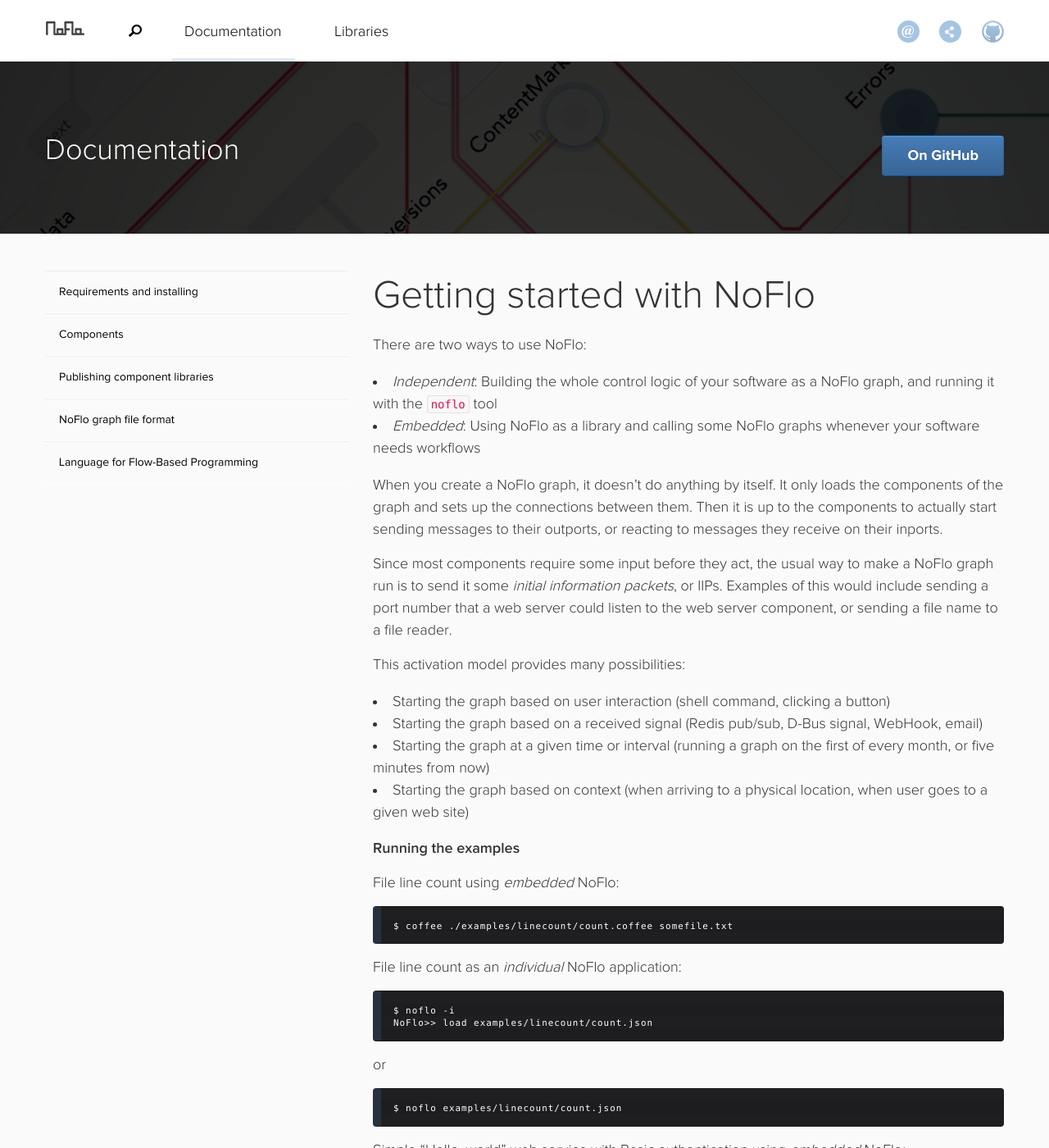
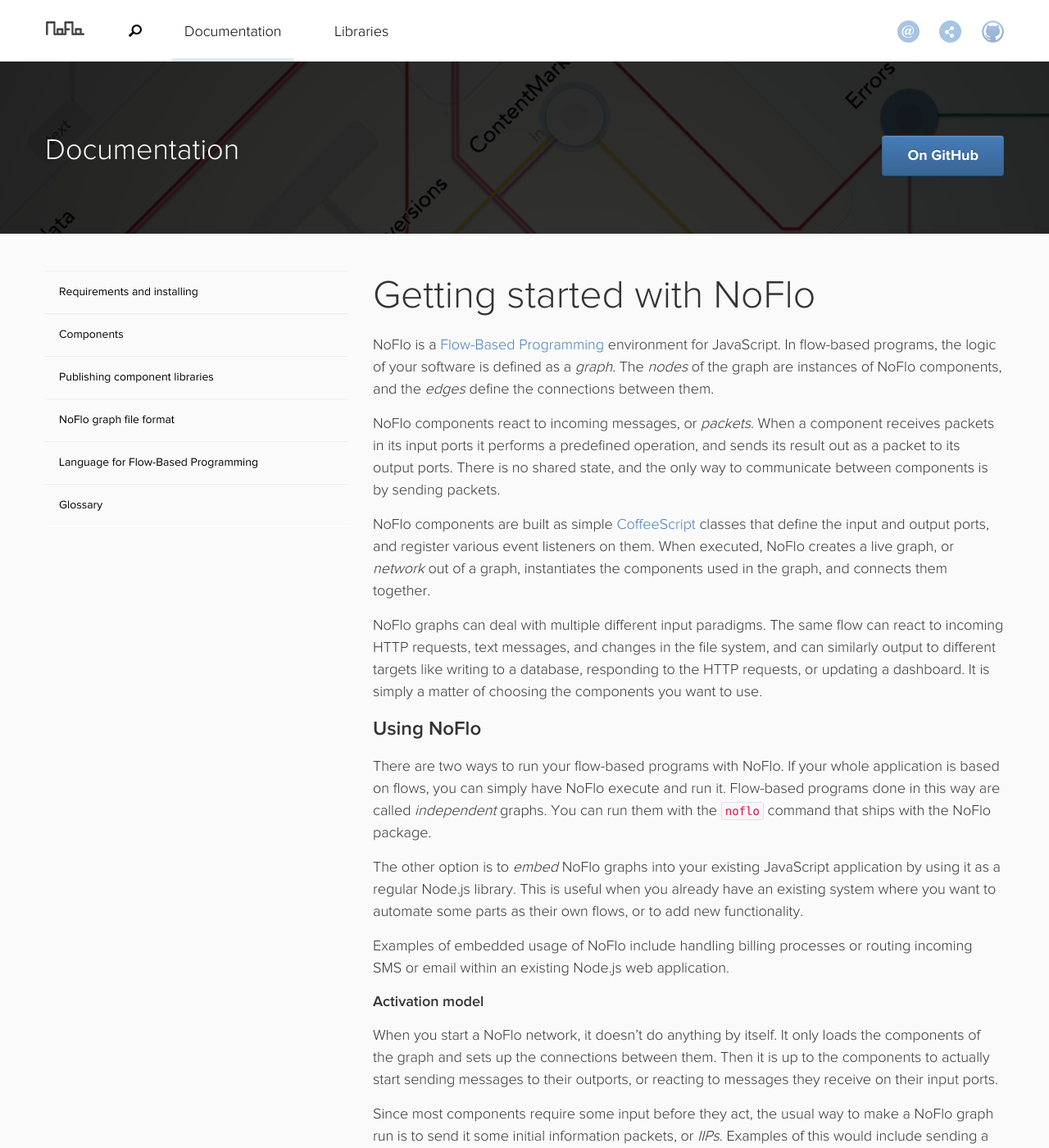
Before and after one commit to noflo/noflo.github.io, a Jekyll site: the page built from documentation/index.md, in a window 1280 px wide and 1400 px high. Shown: the whole window at 82% size. Built offline with Jekyll 4.4.1, drawn with Linux system fonts in a browser that asks for light colours; nearby versions of some CDN libraries; Markdown is read by kramdown in place of the engine named in the settings; some of the changed text lies outside the part shown.

Commit message:
Updated Getting Started guide

```diff
--- /dev/null
+++ b/documentation/_posts/2013-07-08-glossary.md
@@ -0,0 +1,15 @@
+---
+layout: documentation
+title: Glossary
+categories:
+ - documentation
+---
+* Component: individual, pluggable and reusable piece of software. In this case a NoFlo-compatible CommonJS module
+* Component Library: an NPM module providing a set of components for a particular domain (for example, *noflo-fs* for file operations components)
+* Graph: the control logic of a FBP application, can be either in programmatical or file format
+* Inport: inbound port of a component
+* Network: collection of processes connected by sockets. A running version of a graph
+* Outport: outbound port of a component
+* Process: an instance of a component that is running as part of a graph (also known as Node in non-live graphs)
+* Connection: connection between an outport of a Process, and inport of another Process (also known as Edge in non-live graphs)
+* Initial Information Packet: predefined data packet sent to a defined inport of a Process
--- a/documentation/index.md
+++ b/documentation/index.md
@@ -4,51 +4,127 @@ title: Getting started with NoFlo
 categories:
  - documentation
 ---
-There are two ways to use NoFlo:
+NoFlo is a [Flow-Based Programming](http://en.wikipedia.org/wiki/Flow-based_programming) environment for JavaScript. In flow-based programs, the logic of your software is defined as a *graph*. The *nodes* of the graph are instances of NoFlo components, and the *edges* define the connections between them.
 
-* _Independent_: Building the whole control logic of your software as a NoFlo graph, and running it with the `noflo` tool
-* _Embedded_: Using NoFlo as a library and calling some NoFlo graphs whenever your software needs workflows
+NoFlo components react to incoming messages, or *packets*. When a component receives packets in its input ports it performs a predefined operation, and sends its result out as a packet to its output ports. There is no shared state, and the only way to communicate between components is by sending packets.
 
-When you create a NoFlo graph, it doesn't do anything by itself. It only loads the components of the graph and sets up the connections between them. Then it is up to the components to actually start sending messages to their outports, or reacting to messages they receive on their inports.
+NoFlo components are built as simple [CoffeeScript](http://coffeescript.org/) classes that define the input and output ports, and register various event listeners on them. When executed, NoFlo creates a live graph, or *network* out of a graph, instantiates the components used in the graph, and connects them together.
 
-Since most components require some input before they act, the usual way to make a NoFlo graph run is to send it some _initial information packets_, or IIPs. Examples of this would include sending a port number that a web server could listen to the web server component, or sending a file name to a file reader.
+NoFlo graphs can deal with multiple different input paradigms. The same flow can react to incoming HTTP requests, text messages, and changes in the file system, and can similarly output to different targets like writing to a database, responding to the HTTP requests, or updating a dashboard. It is simply a matter of choosing the components you want to use.
+
+## Using NoFlo
+
+There are two ways to run your flow-based programs with NoFlo. If your whole application is based on flows, you can simply have NoFlo execute and run it. Flow-based programs done in this way are called *independent* graphs. You can run them with the `noflo` command that ships with the NoFlo package.
+
+The other option is to *embed* NoFlo graphs into your existing JavaScript application by using it as a regular Node.js library. This is useful when you already have an existing system where you want to automate some parts as their own flows, or to add new functionality.
+
+Examples of embedded usage of NoFlo include handling billing processes or routing incoming SMS or email within an existing Node.js web application.
+
+### Activation model
+
+When you start a NoFlo network, it doesn't do anything by itself. It only loads the components of the graph and sets up the connections between them. Then it is up to the components to actually start sending messages to their outports, or reacting to messages they receive on their input ports.
+
+Since most components require some input before they act, the usual way to make a NoFlo graph run is to send it some initial information packets, or *IIPs*. Examples of this would include sending a port number that a web server could listen to the web server component, or sending a file name to a file reader.
 
 This activation model provides many possibilities:
 
-* Starting the graph based on user interaction (shell command, clicking a button)
-* Starting the graph based on a received signal (Redis pub/sub, D-Bus signal, WebHook, email)
-* Starting the graph at a given time or interval (running a graph on the first of every month, or five minutes from now)
-* Starting the graph based on context (when arriving to a physical location, when user goes to a given web site)
+* Starting a flow based on user interaction (shell command, clicking a button)
+* Starting a flow based on a received signal (Redis pub/sub, D-Bus signal, WebHook, email)
+* Starting a flow at a given time or interval (running a graph on the first of every month, or five minutes from now)
+* Starting a flow based on context (when arriving to a physical location, when user goes to a given web site)
 
-### Running the examples
+## Creating a NoFlo project
 
-File line count using _embedded_ NoFlo:
+NoFlo projects are created in the same way as any other Node.js project would. To get started, you need a working installation of [Node.js](http://nodejs.org/) (version 0.8 or later), and the [NPM](https://npmjs.org/) package manager that comes with it.
 
-    $ coffee ./examples/linecount/count.coffee somefile.txt
+You can test that your Node.js installation works by running:
 
-File line count as an _individual_ NoFlo application:
+    $ npm -v
 
-    $ noflo -i
-    NoFlo>> load examples/linecount/count.json
+If this doesn't work, read the [Node.js installation instructions](http://nodejs.org/download/) for your operating system.
 
-or
+### Project folder
 
-    $ noflo examples/linecount/count.json
+To create a new project, you should create a new folder in the file system. This folder will contain all the files specific to your project, including dependency declarations, unit tests, and the NoFlo graphs and components. This is what you’ll usually want to manage in version control.
 
-Simple "Hello, world" web service with Basic authentication using _embedded_ NoFlo:
+    $ mkdir my-noflo-example-app
 
-    $ coffee ./examples/http/hello.coffee
+Then go to that folder:
 
-Then just point your browser to [http://localhost:8003/](http://localhost:8003/). Note that this example needs to have `connect` NPM package installed. Username is `user` and password is `pass`.
+    $ cd my-noflo-example-app
 
-## Terminology
+### Installing NoFlo
 
-* Component: individual, pluggable and reusable piece of software. In this case a NoFlo-compatible CommonJS module
-* Component Library: an NPM module providing a set of components for a particular domain (for example, *noflo-fs* for file operations components)
-* Graph: the control logic of a FBP application, can be either in programmatical or file format
-* Inport: inbound port of a component
-* Network: collection of processes connected by sockets. A running version of a graph
-* Outport: outbound port of a component
-* Process: an instance of a component that is running as part of a graph (also known as Node in non-live graphs)
-* Connection: connection between an outport of a Process, and inport of another Process (also known as Edge in non-live graphs)
-* Initial Information Packet: predefined data packet sent to a defined inport of a Process
+The first thing to do with your project is to create a `package.json` file into the project root. This is the file that is used by NPM for finding and installing the libraries your project needs.
+
+A basic `package.json` file could look like the following. Create one using a text editor:
+
+    {
+      "name": "my-noflo-example-app",
+      "version": "0.0.1"
+    }
+
+Once the `package.json` file is in place, you're ready to install NoFlo. Do this by running:
+
+    $ npm install noflo --save
+
+NPM will fetch the latest release version of NoFlo and all its dependencies. Once this has finished, try that NoFlo works by running:
+
+    $ ./node_modules/.bin/noflo -h
+
+### Getting components
+
+The main NoFlo package gives you the environment for running flows. In addition you'll need the components that you'll be using in your graphs.
+
+There are {{ site.categories['component'] | size }} open source components available via [NoFlo Component Libraries](/library/) that you can install with NPM.
+
+For example, to install the [filesystem components](/library/noflo-filesystem/), you can run:
+
+    $ npm install noflo-filesystem --save
+
+Once NPM completes the components from that library will be available to your project. Your project can pull in components from as many NoFlo libraries as needed.
+
+You can see a list of components that are installed in your project with:
+
+    $ ./node_modules/.bin/noflo list .
+
+## Defining your first graph
+
+All NoFlo programs are built as graphs, which define the nodes and components used, and connections between them.
+
+NoFlo graphs can be either defined in a [JSON file format](/documentation/json/) or using the [`.fbp` domain-specific language](/documentation/fbp/). For brevity, this guide uses the `.fbp` syntax.
+
+Our first graph can be a simple one. Since we already have the file system components available, we can implement a graph that reads a file, and outputs its contents on the screen.
+
+Graphs are typically stored in the graphs subfolder of a NoFlo project. Create that folder:
+
+    $ mkdir graphs
+
+Create a new file in that folder called `ShowContents.fbp` and open it in your favorite text editor. Paste in the following contents:
+
+    # In the graph we first need to define the nodes and the connections between them
+    Read(filesystem/ReadFile) OUT -> IN Display(Output)
+
+    # Start off the graph by sending a filename to the file reader
+    'package.json' -> IN Read()
+
+Once you've saved the file you can run the graph with NoFlo:
+
+    $ ./node_modules/.bin/noflo graphs/ShowContents.fbp
+
+The contents of your `package.json` should be shown on the console.
+
+### Debugging the graph
+
+If you want to see how the graph works internally, you can run NoFlo with the debugger:
+
+    $ ./node_modules/.bin/noflo --debug graphs/ShowContents.fbp
+
+This will show all the various events happening inside the graph:
+
+* Connections being opened
+* Package groups being started and finished
+* Data being sent through the connections
+* Connections being closed
+
+Looking at this is useful in order to understand how information flows through a NoFlo network.
```
